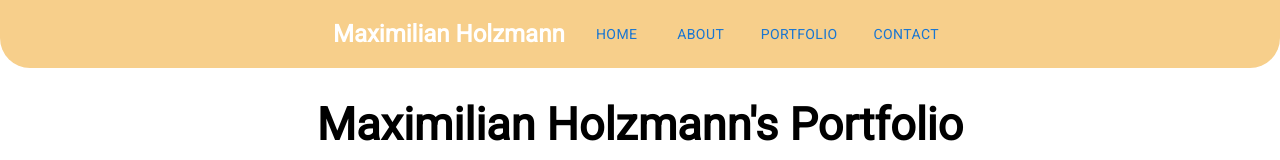
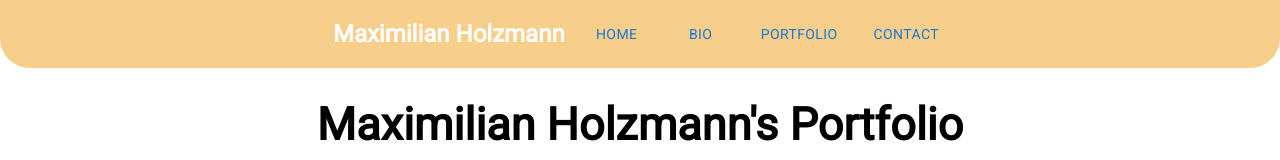
Before and after one commit to MaxHolzmann/module20, a Next.js app: page / in a window 1280 px wide. Shown: the top 160 px of the page. Built offline with nearby package versions, Linux system fonts and the light colour scheme.

Commit message:
adds biography to bio page

```diff
--- a/components/Header.js
+++ b/components/Header.js
@@ -10,7 +10,7 @@ function Header({currentPage, handlePageChange}) {
     <nav className={styles['nav']}>
    <h1>Maximilian Holzmann</h1>
    <Button className={styles.navLink} onClick={() =>handlePageChange('Home')} variant="text">Home</Button>
-   <Button className={styles.navLink} onClick={() =>handlePageChange('About')} variant="text">About</Button>
+   <Button className={styles.navLink} onClick={() =>handlePageChange('About')} variant="text">Bio</Button>
    <Button className={styles.navLink} onClick={() => handlePageChange('Portfolio')} variant="text">Portfolio</Button>
    <Button  className={styles.navLink} onClick={() =>handlePageChange('Contact')} variant="text">Contact</Button>
    </nav>
--- a/components/pages/About.js
+++ b/components/pages/About.js
@@ -8,7 +8,9 @@ function About() {
    <h1 className={styles['about-header']}>Maximilian Holzmann</h1>
    <div className={styles['about-container']}>
     <img className={styles['about-img']} src='./profile-pic.png' alt="Icon" />
-    <p className={styles['about-bio']}>This is my test bio. I don't have a bio written, but I want it to be lengthy, so I will continue to type things. Hello, bio bio bio!</p>
+    <p className={styles['about-bio']}>Hello! My name is Maximilian Holzmann, and I'm based out of Fond du Lac, Wisconsin. I am currently a recent graduate of University of Minnesota's Full Stack Bootcamp for web development.
+    Outside of Web Development, I have many hobbies. I love to sing with my community choir and with my acapella quartet. I prioritize working out and staying active every day, through many activities such as running or pick up basketball. I also volunteer on the Board of Directors in two community organizations, through South Shore Chorale and United Way Fond du Lac.
+I am also an active Real Estate Investor, and hold my Real Estate license in the state of Wisconsin.</p>
    </div>
    </>
   );
```
